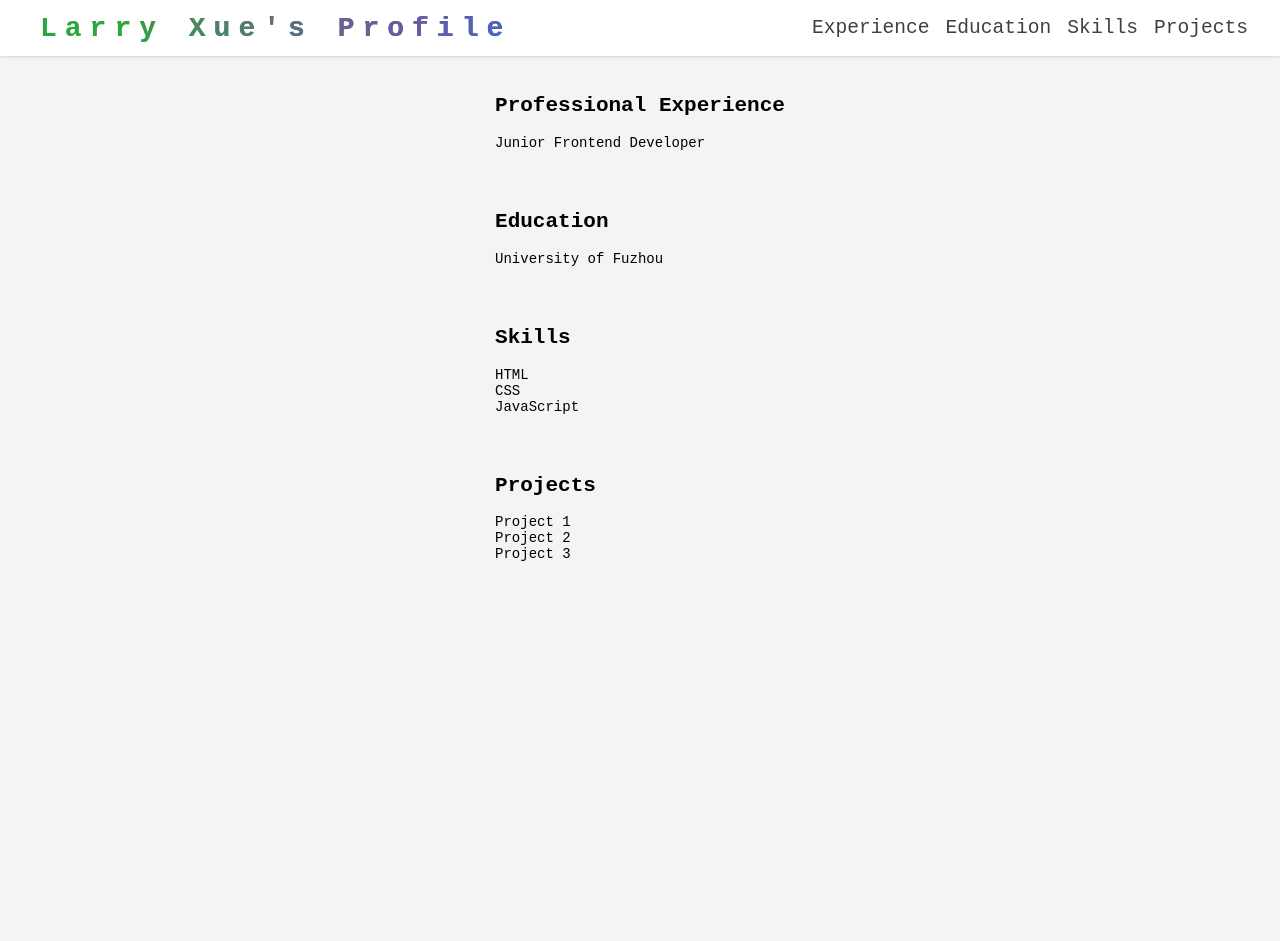
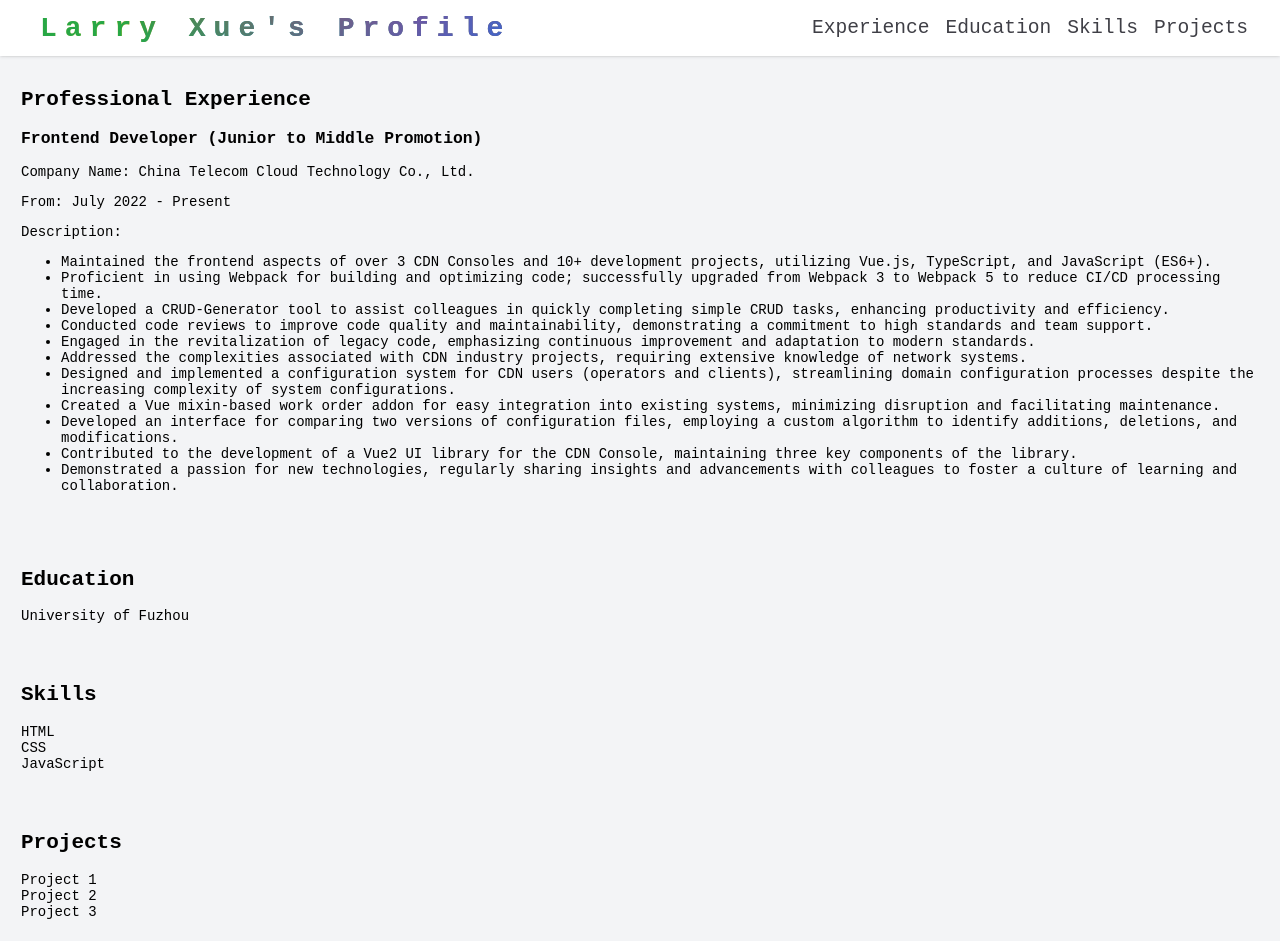
Before and after one commit to larry-xue/larry-profile-site, a plain HTML site: page index.html in a window 1280 px wide. Before the commit the page ends 800 px from the top, so only its background shows below. Drawn offline with Linux system fonts and the light colour scheme.

Commit message:
add work experience

```diff
--- a/index.html
+++ b/index.html
@@ -43,7 +43,36 @@
     <main class="main-content">
       <section id="professional-experience" class="section-wrapper">
         <h2>Professional Experience</h2>
-        <div>Junior Frontend Developer</div>
+        <div>
+          <h3>Frontend Developer (Junior to Middle Promotion)</h3>
+          <p>Company Name: China Telecom Cloud Technology Co., Ltd.</p>
+          <p> From: July 2022 - Present</p>
+          <p>Description:</p>
+          <ul>
+            <li>Maintained the frontend aspects of over 3 CDN Consoles and 10+ development projects, utilizing Vue.js,
+              TypeScript, and JavaScript (ES6+).</li>
+            <li>Proficient in using Webpack for building and optimizing code; successfully upgraded from Webpack 3 to
+              Webpack 5 to reduce CI/CD processing time.</li>
+            <li>Developed a CRUD-Generator tool to assist colleagues in quickly completing simple CRUD tasks,
+              enhancing productivity and efficiency.</li>
+            <li>Conducted code reviews to improve code quality and maintainability, demonstrating a commitment to high
+              standards and team support.</li>
+            <li>Engaged in the revitalization of legacy code, emphasizing continuous improvement and adaptation to
+              modern standards.</li>
+            <li>Addressed the complexities associated with CDN industry projects, requiring extensive knowledge of
+              network systems.</li>
+            <li>Designed and implemented a configuration system for CDN users (operators and clients), streamlining
+              domain configuration processes despite the increasing complexity of system configurations.</li>
+            <li>Created a Vue mixin-based work order addon for easy integration into existing systems, minimizing
+              disruption and facilitating maintenance.</li>
+            <li>Developed an interface for comparing two versions of configuration files, employing a custom algorithm
+              to identify additions, deletions, and modifications.</li>
+            <li>Contributed to the development of a Vue2 UI library for the CDN Console, maintaining three key
+              components of the library.</li>
+            <li>Demonstrated a passion for new technologies, regularly sharing insights and advancements with
+              colleagues to foster a culture of learning and collaboration.</li>
+          </ul>
+        </div>
       </section>
       <section id="education" class="section-wrapper">
         <h2>Education</h2>
```
Also changed, not shown: styles/profile.css.
